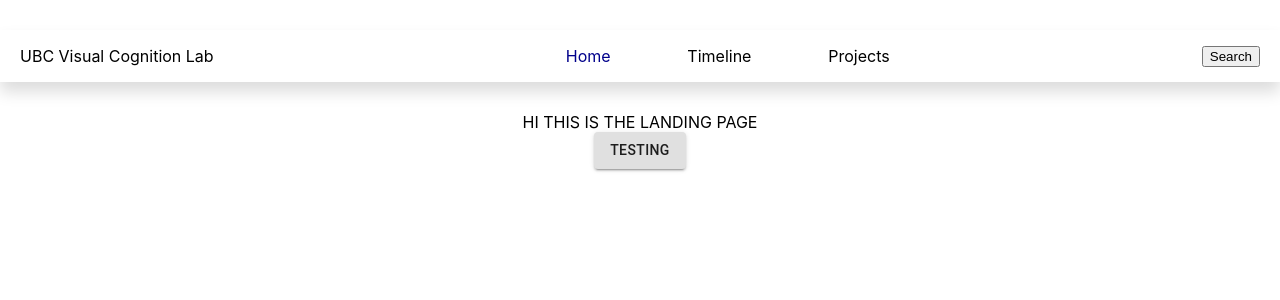
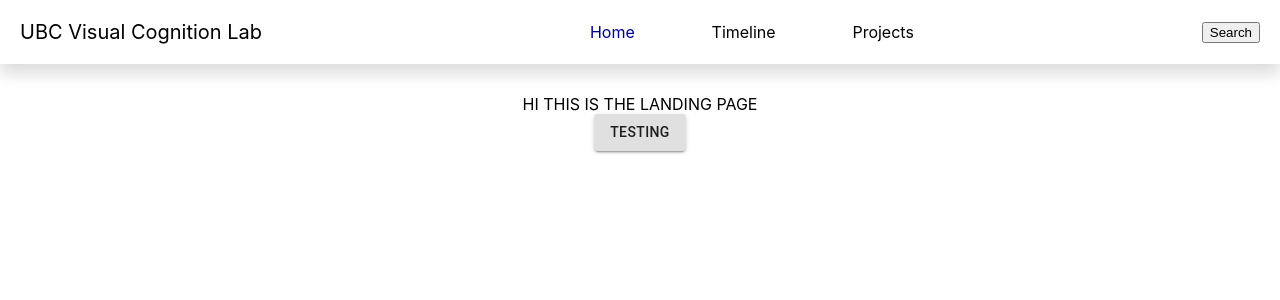
Before and after one commit to shinhs0506/VCL-content-platform, a React (Create React App) app: page / in a window 1280 px wide. Shown: the top 300 px of the page. Built offline with nearby package versions, Linux system fonts and the light colour scheme.

Commit message:
Minor styling changes to navbar

```diff
--- a/src/components/Navbar/Navbar.css
+++ b/src/components/Navbar/Navbar.css
@@ -3,7 +3,7 @@
 	display: flex;
 	justify-content: space-between;
 	align-items: center;
-	margin: 30px 0%;
+	margin: 0px 0px 30px;
 	box-shadow: 0px 10px 15px #DDDDDD;
 }
 
@@ -25,7 +25,8 @@
 	color: darkblue;
 }
 
-.title {
+#nav-title {
+	font-size: 20px;
 	padding: 0px 20px;
 }
 
--- a/src/components/Navbar/Navbar.tsx
+++ b/src/components/Navbar/Navbar.tsx
@@ -1,4 +1,4 @@
-import { navbar } from "@statics";
+import { navbar, text } from "@statics";
 import React, { useState } from "react";
 import { Link, useLocation } from "react-router-dom";
 import "./Navbar.css";
@@ -22,7 +22,7 @@ const Navbar: React.FC<NavbarProps> = () => {
 
   return (
     <div className="navbar-container">
-      <p className="title">UBC Visual Cognition Lab</p>
+      <p id="nav-title">{text.COMMON.TITLE}</p>
       <nav>
         <ul className="nav-links">
           {renderedLinks}
```
